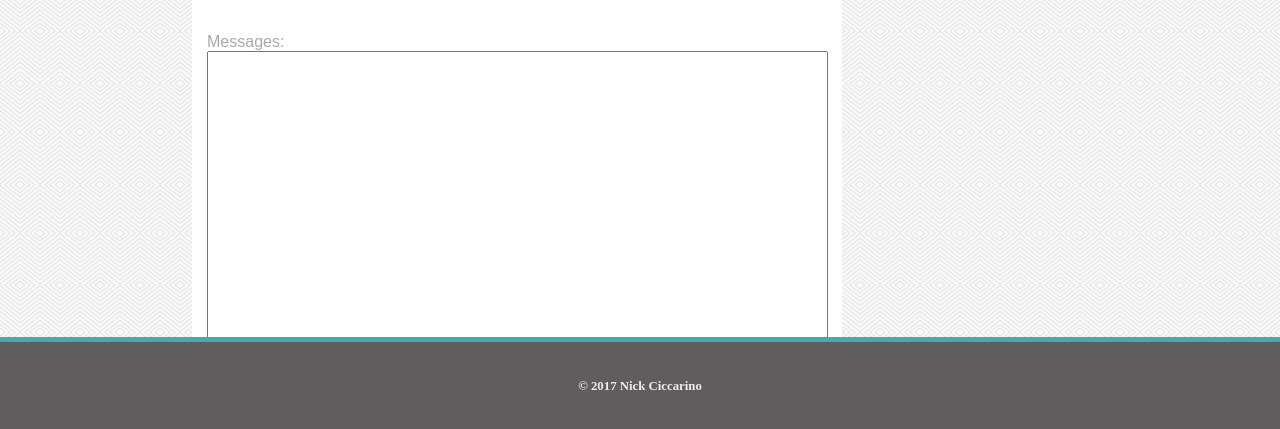
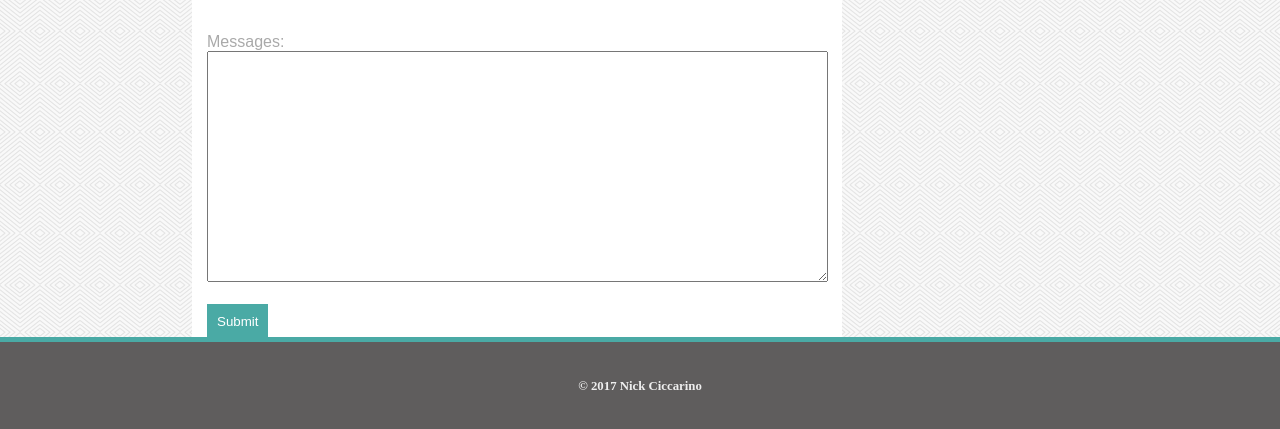
Before and after one commit to nciccarino/Basic-Portfolio, a plain HTML site: page contact.html in a window 1280 px wide. Shown: the part 369-798 px from the top of the page. Drawn offline with Linux system fonts and the light colour scheme.

Commit message:
Final Revised

```diff
--- a/contact.html
+++ b/contact.html
@@ -40,7 +40,7 @@
 				</form>
 				<br><br>
 				<label for="Message">Messages: </label>
-				<textarea rows="20" cols="75"></textarea>
+				<textarea rows="15" cols="75"></textarea>
 				<br><br>
 
 				<form method="post" action="mailto:nciccarino@gmail.com">
```
